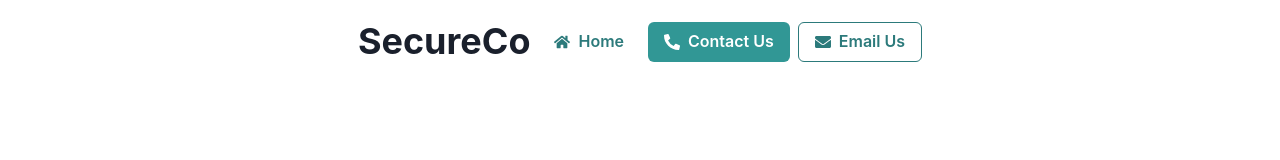
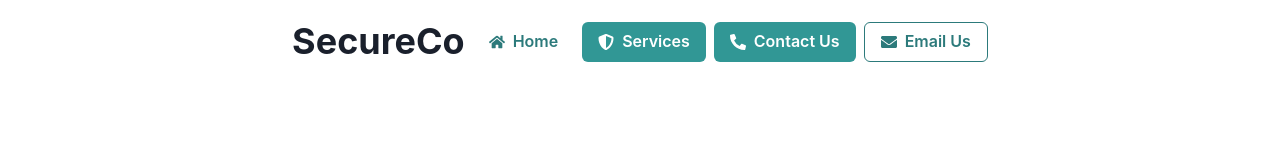
Before and after one commit to GPT-Engineer-App/shield-web, a React (Vite) app: page / in a window 1280 px wide. Shown: the top 160 px of the page. Built offline with nearby package versions, Linux system fonts and the light colour scheme; grey boxes are pictures that could not be loaded.

Commit message:
Added a "Services" button next to the "Home" button in the navigation bar on the Index page.
Prompt: Add a services button next to home button

```diff
--- a/src/pages/Index.jsx
+++ b/src/pages/Index.jsx
@@ -13,6 +13,9 @@ const Index = () => {
             <HStack spacing={2}>
               <Button leftIcon={<Icon as={FaHome} />} colorScheme="teal" variant="ghost">
                 Home
+              </Button>
+              <Button leftIcon={<Icon as={FaShieldAlt} />} colorScheme="teal" variant="solid">
+                Services
               </Button>
               <Button leftIcon={<Icon as={FaPhoneAlt} />} colorScheme="teal" variant="solid">
                 Contact Us
```
